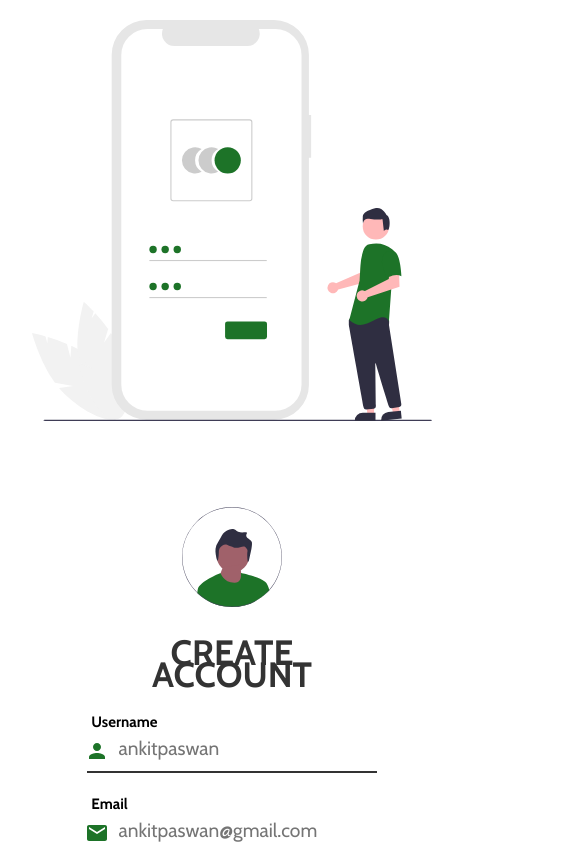
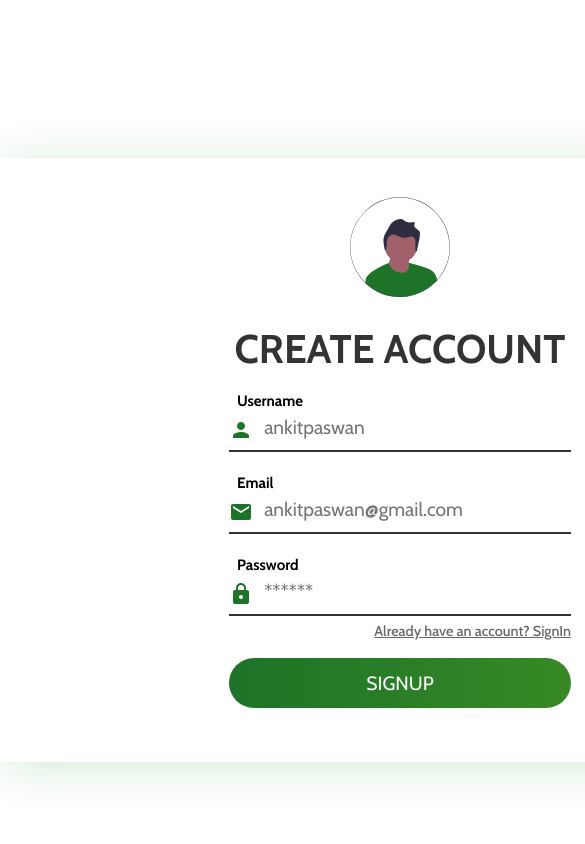
Before and after one commit to AnkitPaswan/khaorganic, a React (Create React App) app: page /SignUp in a window 390 px wide. Shown: the top 844 px of the page, 585 px wide, since content can reach past the window. Built offline with nearby package versions, Linux system fonts and the light colour scheme.

Commit message:
login-signup responsive done

```diff
--- a/src/components/Header.css
+++ b/src/components/Header.css
@@ -154,9 +154,10 @@
     border-radius: 10px;
 }
 
-.menu {
+.hamburger-menu {
     display: none;
 }
+
 
 .sticky-header {
     position: sticky;
@@ -229,13 +230,15 @@
         display: none;
     }
 
-    /* .menu {
-        display: block;
-    } */
-
     .logo {
         width: 80px;
         overflow: hidden;
+    }
+
+    .hamburger-menu {
+        display: flex;
+        cursor: pointer;
+        position: relative;
     }
 }
 
--- a/src/pages/LoginPage.css
+++ b/src/pages/LoginPage.css
@@ -1,67 +1,41 @@
-.container {
-    width: 100vh;
-    height: 100vh;
-    display: grid;
-    grid-template-columns: repeat(2, 1fr);
-    /* grid-gap: 7rem; */
-    /* padding: 0 2rem; */
-    padding: 80px;
-
-
-    @media screen and (max-width: 1050px) {
-
-        grid-gap: 5rem;
-
-    }
-
-    @media screen and (max-width: 900px) {
-        grid-template-columns: 1fr;
-        width: 100%;
-    }
+.main-login-container {
+    display: flex;
+    height: 500px;
+    width: 1000px;
+    margin: auto;
+    margin-top: 30px;
+    justify-content: space-between;
+    align-items: center;
+    background: #fff;
+    /* background-color: #c0e3c599; */
+    color: black;
+    z-index: 99;
+    box-shadow:
+        0 0 0 2px white,
+        0.3em 0.3em 3em rgba(192, 227, 197, 0.8);
+    border-radius: 5px;
+    padding: 0 20px;
 }
 
-.container .img {
-    display: flex;
-    justify-content: center;
-    align-items: center;
-    width: inherit;
-
-    @media screen and (max-width: 900px) {
-
-        display: none;
-
-    }
+.img {
+    width: 45%;
 }
 
 .img img {
     width: 500px;
-
-    @media screen and (max-width:1000px) {
-        width: 400px;
-    }
-
 }
 
 .login-container {
+    width: 45%;
     display: flex;
     align-items: center;
     text-align: center;
+}
 
-    @media screen and (max-width: 900px) {
 
-        justify-content: center;
-        margin-bottom: 100px;
-
-    }
-
-}
 
 form {
     width: 360px;
-
-    @media screen and (max-width:1000px) {
-        width: 290px;
-    }
 }
 
 .avatar {
@@ -73,11 +47,6 @@ h2 {
     text-transform: uppercase;
     margin: 35px 0;
     color: #333;
-
-    @media screen and (max-width:1000px) {
-        /* margin: 8px 0; */
-        margin: revert;
-    }
 }
 
 .input-div {
@@ -108,7 +77,6 @@ h2 {
     position: absolute;
     top: 30px;
     transform: translateY(-30%);
-    /* color: #999; */
     font-size: 18px;
 }
 
@@ -177,3 +145,37 @@ h2 {
     background-position: right;
 
 }
+
+/* -------media-query---------- */
+
+@media screen and (max-width:1024px) {
+    .main-login-container {
+        width: 950px;
+        height: 500px;
+        margin-top: 50px;
+    }
+}
+
+@media screen and (max-width:768px) {
+    .main-login-container {
+        width: 700px;
+        justify-content: center;
+        align-items: center;
+        margin-top: 60px;
+    }
+
+    .img {
+        display: none;
+    }
+}
+
+@media screen and (max-width:480px) {
+
+    .main-login-container {
+        height: 500px;
+    }
+
+    .login-container {
+        width: 55%;
+    }
+}
--- a/src/pages/LoginPage.jsx
+++ b/src/pages/LoginPage.jsx
@@ -12,7 +12,7 @@ const LoginPage = () => {
 
     return (
         <>
-            <div className="container">
+            <div className="main-login-container">
                 <div className="img">
                     <img src={SignIn} alt="" />
                 </div>
@@ -27,7 +27,7 @@ const LoginPage = () => {
                             <div>
                                 <h5>Email</h5>
                                 <input
-                                    type="email" className="input" placeholder='ankitpaswan@gmail.com' />
+                                    type="email" className="input" placeholder='example@gmail.com' />
                             </div>
                         </div>
                         <div className="input-div two focus">
--- a/src/pages/SignUp.css
+++ b/src/pages/SignUp.css
@@ -1,66 +1,38 @@
-.main-container {
-    width: 100vh;
-    height: 100vh;
-    display: grid;
-    grid-template-columns: repeat(2, 1fr);
-    grid-gap: 7rem;
-    padding: 20px 2rem;
-
-
-    @media screen and (max-width: 1050px) {
-
-        grid-gap: 5rem;
-
-    }
-
-    @media screen and (max-width: 900px) {
-        grid-template-columns: 1fr;
-        width: 100%;
-    }
+.main-signup-container {
+    display: flex;
+    height: 550px;
+    width: 1000px;
+    margin: auto;
+    justify-content: space-between;
+    align-items: center;
+    background: #fff;
+    /* background-color: #c0e3c599; */
+    color: black;
+    z-index: 99;
+    box-shadow:
+        0 0 0 2px white,
+        0.3em 0.3em 3em rgba(192, 227, 197, 0.8);
+    border-radius: 5px;
+    padding: 0 20px;
 }
 
-.container .img {
-    display: flex;
-    justify-content: center;
-    align-items: center;
-    width: inherit;
-
-    @media screen and (max-width: 900px) {
-
-        display: none;
-
-    }
+.signup-img {
+    width: 45%;
 }
 
-.img img {
-    width: 500px;
-
-    @media screen and (max-width:1000px) {
-        width: 400px;
-    }
-
+.signup-img img {
+    width: 450px;
 }
 
 .signup-container {
+    width: 45%;
     display: flex;
     align-items: center;
     text-align: center;
-
-    @media screen and (max-width: 900px) {
-
-        justify-content: center;
-        margin-bottom: 100px;
-
-    }
-
 }
 
 form {
     width: 360px;
-
-    @media screen and (max-width:1000px) {
-        width: 290px;
-    }
 }
 
 .avatar {
@@ -68,23 +40,10 @@ form {
 }
 
 h2 {
-    font-size: 2.2rem;
+    font-size: 2.5rem;
     text-transform: uppercase;
-    margin: 30px 0;
+    margin: 35px 0;
     color: #333;
-
-    @media screen and (max-width:1000px) {
-        /* margin: 8px 0; */
-        margin: revert;
-    }
-}
-
-form p {
-    cursor: pointer;
-    color: rgb(106, 102, 102);
-    text-align: right;
-    padding: 3px;
-    text-decoration: underline;
 }
 
 .input-div {
@@ -115,7 +74,6 @@ form p {
     position: absolute;
     top: 30px;
     transform: translateY(-30%);
-    /* color: #999; */
     font-size: 18px;
 }
 
@@ -149,7 +107,7 @@ form p {
     margin-bottom: 4px;
 }
 
-form span {
+.signup-container form span {
     display: block;
     text-align: right;
     text-decoration: underline;
@@ -160,9 +118,6 @@ form span {
     cursor: pointer;
 }
 
-form span {
-    color: #1D7328;
-}
 
 .btn {
     display: block;
@@ -187,3 +142,35 @@ form span {
     background-position: right;
 
 }
+
+/* -------media-query---------- */
+
+@media screen and (max-width:1024px) {
+    .main-signup-container {
+        width: 950px;
+        height: 550px;
+        margin-top: 50px;
+    }
+}
+
+@media screen and (max-width:768px) {
+    .main-signup-container {
+        width: 800px;
+        justify-content: center;
+        align-items: center;
+        margin-top: 60px;
+    }
+
+
+    .signup-img {
+        display: none;
+    }
+}
+
+@media screen and (max-width:480px) {
+
+    .main-signup-container {
+        height: 600px;
+        margin-top: 10em;
+    }
+}
--- a/src/pages/SignUp.jsx
+++ b/src/pages/SignUp.jsx
@@ -13,8 +13,8 @@ const SignUp = () => {
 
     return (
         <>
-            <div className="main-container">
-                <div className="img">
+            <div className="main-signup-container">
+                <div className="signup-img">
                     <img src={Register} alt="" />
                 </div>
                 <div className="signup-container">
@@ -51,7 +51,7 @@ const SignUp = () => {
                                     type="password" className="input" placeholder='******' />
                             </div>
                         </div>
-                        <p onClick={() => navigate("/Login")}>Already have an account? SignIn</p>
+                        <span onClick={() => navigate("/Login")}>Already have an account? SignIn</span>
                         {/* <b className="error">{ErrMsg}</b> */}
                         <input type="submit" className="btn" value="SignUp" />
                     </form>
--- a/src/pages/SingleProduct.css
+++ b/src/pages/SingleProduct.css
@@ -118,3 +118,83 @@
 .add-to-cart-button:hover {
     opacity: 0.9;
 }
+
+
+@media screen and (max-width: 768px) {
+    .single-product-main-content {
+        margin: 30px 0px;
+    }
+
+    .layout {
+        margin: 0 auto;
+        max-width: calc(100% - 50px);
+
+    }
+
+    .single-product-page .left {
+        width: 50%;
+        height: 350px;
+    }
+
+    .single-product-page .right {
+        width: 50%;
+        font-size: 1em;
+    }
+
+    .single-product-page .right .desc {
+        margin-bottom: 0px;
+    }
+
+    .single-product-page .right .price {
+        margin-bottom: 0px;
+    }
+
+    .add-to-cart-button {
+        height: 50px;
+        width: 120px;
+
+    }
+}
+
+@media screen and (max-width: 600px) {
+    .single-product-page {
+        gap: 0px;
+    }
+
+    .single-product-page .left {
+        width: 50%;
+        height: 280px;
+    }
+
+    .single-product-page .right .name {
+        margin-bottom: 0px;
+    }
+
+    .quantity-buttons {
+        height: 40px;
+        width: 100px;
+    }
+
+    .add-to-cart-button {
+        height: 40px;
+        width: 100px;
+
+    }
+}
+
+@media screen and (max-width: 480px) {
+
+    .single-product-page {
+        flex-direction: column;
+    }
+
+    .single-product-page .left {
+        width: 100%;
+    }
+
+
+    .single-product-page .right {
+        width: 100%;
+        font-size: 1em;
+    }
+}
```
Also changed, not shown: src/components/Header.jsx (+5 -4 lines).
